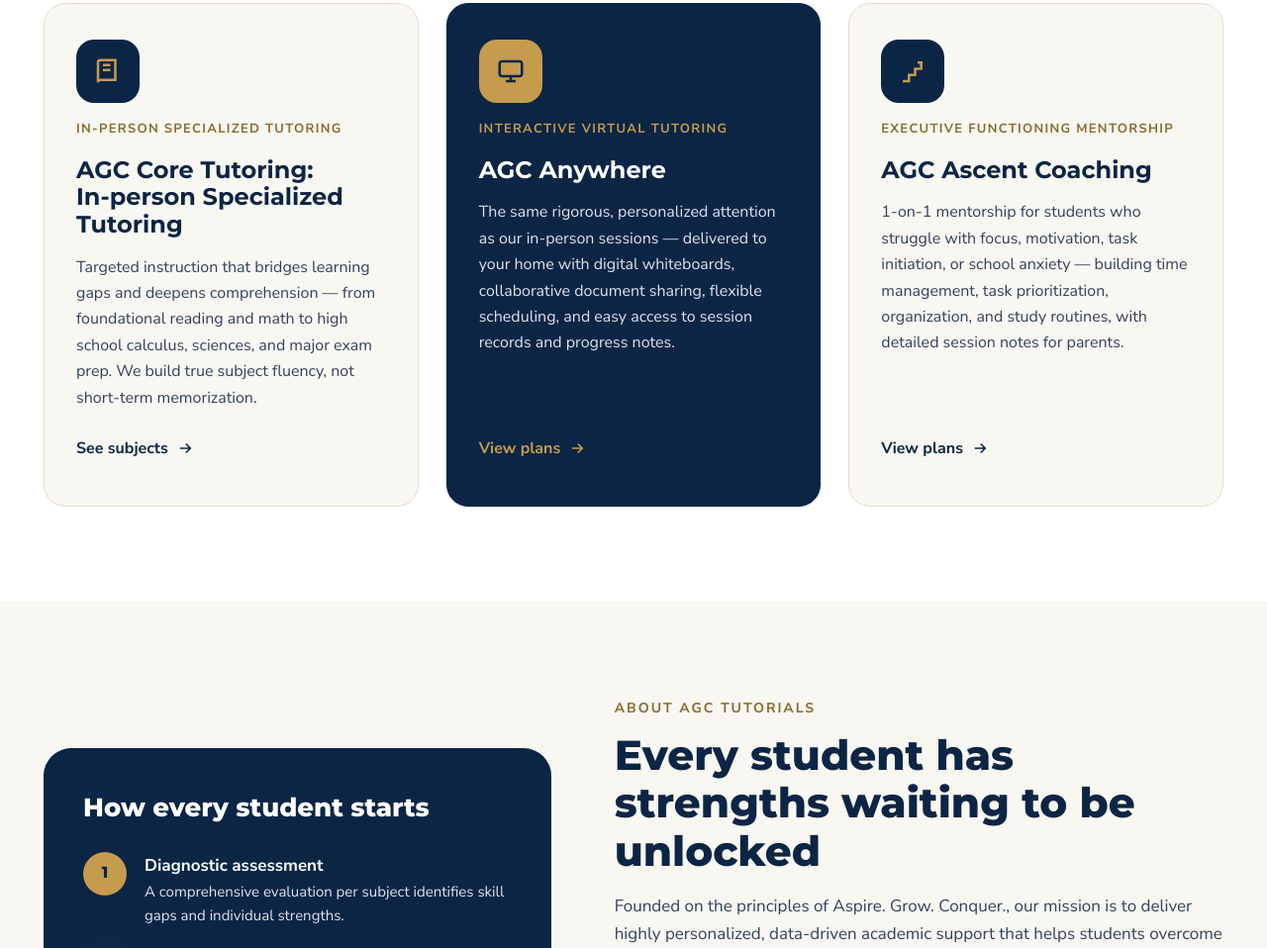
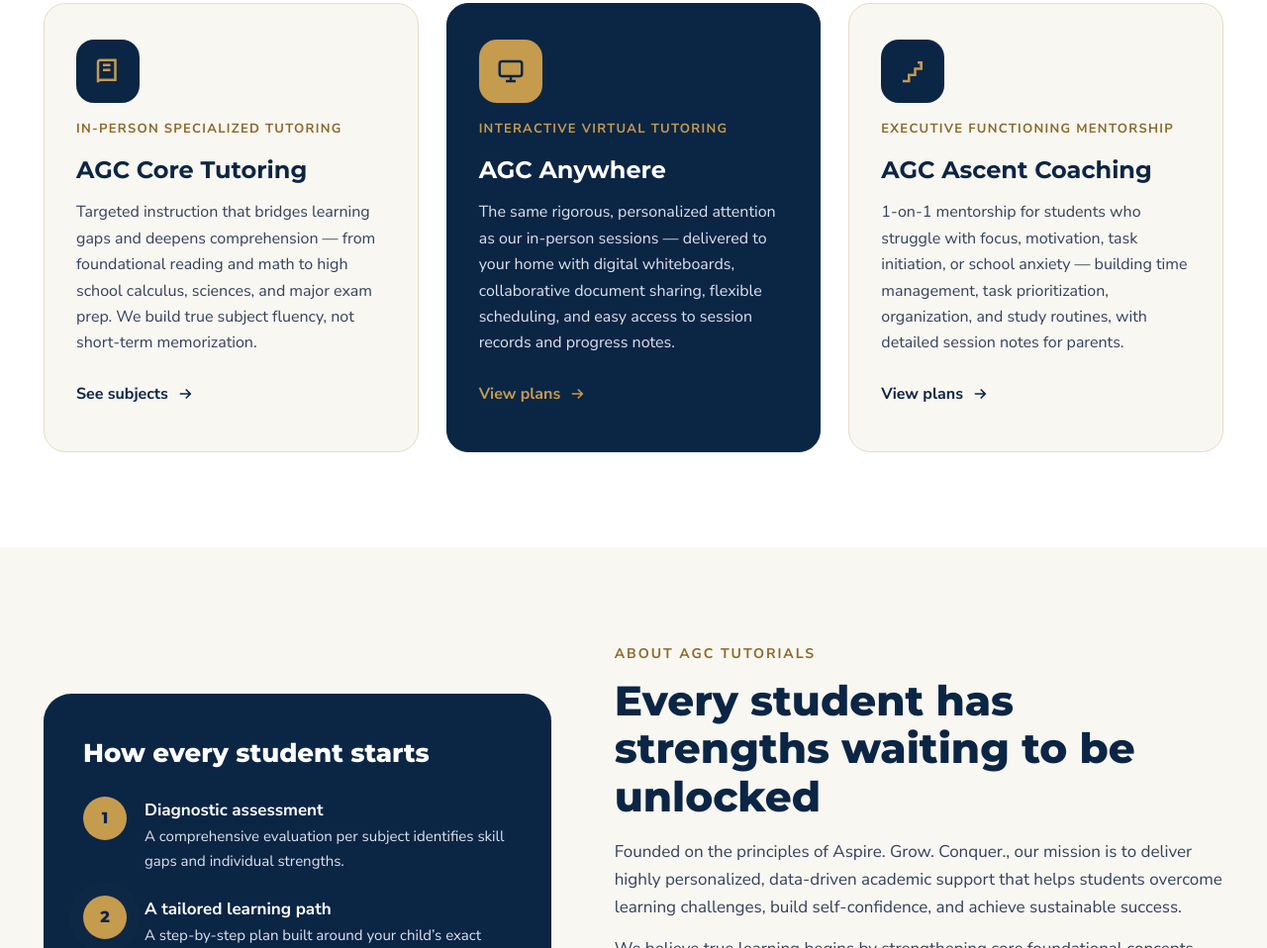
Before and after one commit to phoebekatetapales-jpg/website-AGC, a plain HTML site: page Website AGC.html in a window 1280 px wide. Shown: the part 1282-2240 px from the top of the page at 99% size. Drawn offline with Linux system fonts and the light colour scheme.

Commit message:
Shorten Core Tutoring card title in Our Programs
Co-Authored-By: Claude Opus 5.5 <noreply@anthropic.com>

```diff
--- a/Website AGC.html
+++ b/Website AGC.html
@@ -510,7 +510,7 @@ html{scroll-behavior:smooth}
   <div class="agc-wrap">
     <div class="agc-center"><div class="agc-eyebrow">Our Programs</div><h2 class="agc-h2">Meeting students wherever they are in their academic journey</h2></div>
     <div class="cards">
-      <div class="card"><div class="ic"><svg width="30" height="30" viewBox="0 0 24 24" fill="none" stroke="#C59B4E" stroke-width="2" aria-hidden="true"><path d="M4 19V5a2 2 0 0 1 2-2h12v16H6a2 2 0 0 0-2 2z"/><path d="M8 7h6M8 11h6"/></svg></div><div class="k">In-person Specialized Tutoring</div><h3>AGC Core Tutoring: <span style="white-space:nowrap">In-person</span> Specialized Tutoring</h3><p>Targeted instruction that bridges learning gaps and deepens comprehension — from foundational reading and math to high school calculus, sciences, and major exam prep. We build true subject fluency, not short-term memorization.</p><a class="more" href="#subjects">See subjects <svg width="18" height="18" viewBox="0 0 24 24" fill="none" stroke="currentColor" stroke-width="2.2" aria-hidden="true"><path d="M5 12h14M13 6l6 6-6 6"/></svg></a></div>
+      <div class="card"><div class="ic"><svg width="30" height="30" viewBox="0 0 24 24" fill="none" stroke="#C59B4E" stroke-width="2" aria-hidden="true"><path d="M4 19V5a2 2 0 0 1 2-2h12v16H6a2 2 0 0 0-2 2z"/><path d="M8 7h6M8 11h6"/></svg></div><div class="k">In-person Specialized Tutoring</div><h3>AGC Core Tutoring</h3><p>Targeted instruction that bridges learning gaps and deepens comprehension — from foundational reading and math to high school calculus, sciences, and major exam prep. We build true subject fluency, not short-term memorization.</p><a class="more" href="#subjects">See subjects <svg width="18" height="18" viewBox="0 0 24 24" fill="none" stroke="currentColor" stroke-width="2.2" aria-hidden="true"><path d="M5 12h14M13 6l6 6-6 6"/></svg></a></div>
       <div class="card dark"><div class="ic"><svg width="30" height="30" viewBox="0 0 24 24" fill="none" stroke="#0B2545" stroke-width="2" aria-hidden="true"><rect x="3" y="4" width="18" height="12" rx="2"/><path d="M8 20h8M12 16v4"/></svg></div><div class="k">Interactive virtual tutoring</div><h3>AGC Anywhere</h3><p>The same rigorous, personalized attention as our in-person sessions — delivered to your home with digital whiteboards, collaborative document sharing, flexible scheduling, and easy access to session records and progress notes.</p><a class="more" href="#pricing" data-agc-program="anywhere">View plans <svg width="18" height="18" viewBox="0 0 24 24" fill="none" stroke="currentColor" stroke-width="2.2" aria-hidden="true"><path d="M5 12h14M13 6l6 6-6 6"/></svg></a></div>
       <div class="card"><div class="ic"><svg width="30" height="30" viewBox="0 0 24 24" fill="none" stroke="#C59B4E" stroke-width="2" aria-hidden="true"><path d="M4 20h5v-5h5v-5h5V5"/><path d="M16 5h3v3"/></svg></div><div class="k">Executive functioning mentorship</div><h3>AGC Ascent Coaching</h3><p>1-on-1 mentorship for students who struggle with focus, motivation, task initiation, or school anxiety — building time management, task prioritization, organization, and study routines, with detailed session notes for parents.</p><a class="more" href="#pricing" data-agc-program="ascent">View plans <svg width="18" height="18" viewBox="0 0 24 24" fill="none" stroke="currentColor" stroke-width="2.2" aria-hidden="true"><path d="M5 12h14M13 6l6 6-6 6"/></svg></a></div>
     </div>
```
Also changed, not shown: index.html (+1 -1 lines).
